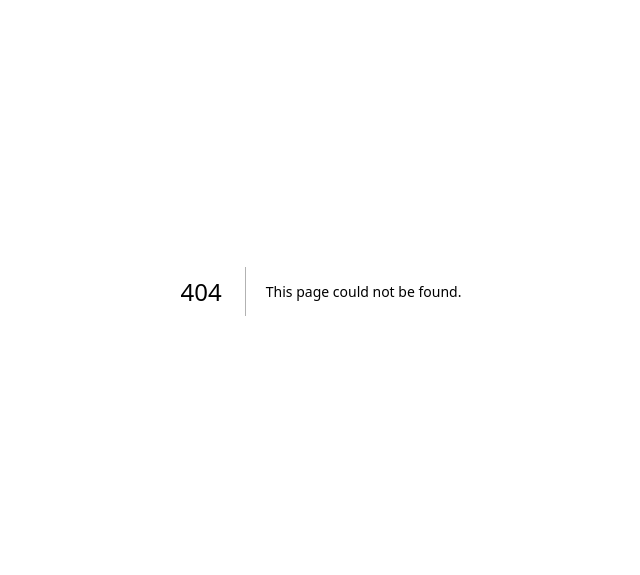
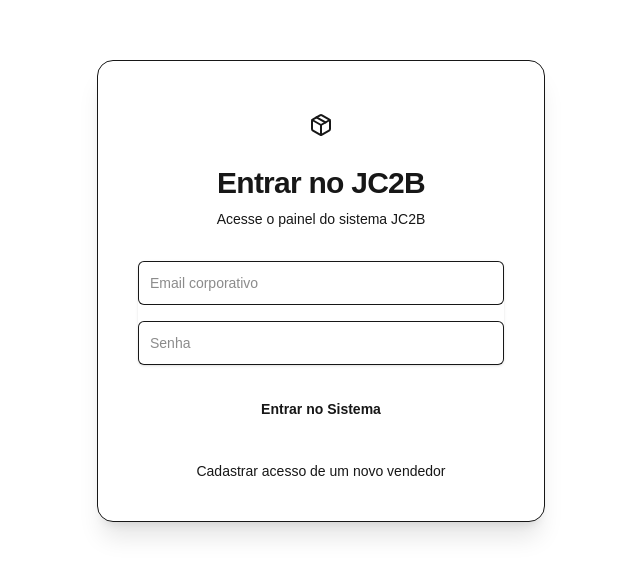
Before and after one commit to leocosta42/jc2b-saas, a Next.js app: page /login in a window 1280 px wide. Before the commit this address had no page. Shown: the part 109-684 px from the top of the page, without its empty margins (319-959 px from the left). Built offline with nearby package versions, Linux system fonts and the light colour scheme; no server answers.

Commit message:
refactor: ajustar auth para ferramenta interna de apenas uma empresa

```diff
--- /dev/null
+++ b/src/app/(auth)/layout.tsx
@@ -0,0 +1,11 @@
+export default function AuthLayout({
+  children,
+}: {
+  children: React.ReactNode
+}) {
+  return (
+    <div className="min-h-screen bg-background text-foreground selection:bg-primary selection:text-primary-foreground">
+      {children}
+    </div>
+  )
+}
--- /dev/null
+++ b/src/app/(auth)/login/page.tsx
@@ -0,0 +1,105 @@
+import Link from 'next/link'
+import { createClient } from '@/lib/supabase/server'
+import { redirect } from 'next/navigation'
+import { Package } from 'lucide-react'
+
+export default async function LoginPage({ searchParams }: { searchParams: { message: string, mode: string } }) {
+  const supabase = await createClient()
+
+  const { data: { session } } = await supabase.auth.getSession()
+
+  if (session) {
+    return redirect('/')
+  }
+
+  const isRegister = searchParams.mode === 'register'
+
+  const authenticate = async (formData: FormData) => {
+    'use server'
+    const email = formData.get('email') as string
+    const password = formData.get('password') as string
+    const mode = formData.get('mode') as string
+    const name = formData.get('name') as string
+
+    const supabase = await createClient()
+
+    if (mode === 'register') {
+      const { error } = await supabase.auth.signUp({
+        email,
+        password,
+        options: { data: { full_name: name } }
+      })
+      if (error) return redirect(`/login?mode=register&message=${error.message}`)
+      return redirect('/login?message=Conta criada com sucesso! Você já pode fazer login.')
+    } else {
+      const { error } = await supabase.auth.signInWithPassword({ email, password })
+      if (error) return redirect('/login?message=Credenciais inválidas.')
+      return redirect('/')
+    }
+  }
+
+  return (
+    <div className="min-h-screen flex items-center justify-center bg-muted/30 p-4">
+      <div className="max-w-md w-full space-y-8 bg-background p-10 rounded-2xl shadow-xl border border-border/50">
+        <div className="text-center">
+          <div className="mx-auto h-12 w-12 bg-primary/10 text-primary rounded-xl flex items-center justify-center mb-4">
+            <Package className="h-6 w-6" />
+          </div>
+          <h2 className="text-3xl font-bold tracking-tight text-foreground">
+            {isRegister ? 'Cadastrar Vendedor' : 'Entrar no JC2B'}
+          </h2>
+          <p className="mt-2 text-sm text-muted-foreground">
+            {isRegister
+              ? 'Cadastre o acesso de um novo vendedor do time'
+              : 'Acesse o painel do sistema JC2B'}
+          </p>
+        </div>
+
+        {searchParams?.message && (
+          <div className="p-3 bg-muted text-foreground text-center text-sm rounded-lg border border-border">
+            {searchParams.message}
+          </div>
+        )}
+
+        <form className="mt-8 space-y-6" action={authenticate}>
+          <input type="hidden" name="mode" value={isRegister ? 'register' : 'login'} />
+
+          <div className="space-y-4 rounded-md shadow-sm">
+            {isRegister && (
+              <div>
+                <label className="sr-only">Nome Completo</label>
+                <input name="name" type="text" required className="relative block w-full rounded-md border-0 py-2.5 px-3 text-foreground ring-1 ring-inset ring-input placeholder:text-muted-foreground focus:z-10 focus:ring-2 focus:ring-inset focus:ring-primary sm:text-sm sm:leading-6 bg-background" placeholder="Seu nome completo" />
+              </div>
+            )}
+            <div>
+              <label className="sr-only">E-mail</label>
+              <input name="email" type="email" required className="relative block w-full rounded-md border-0 py-2.5 px-3 text-foreground ring-1 ring-inset ring-input placeholder:text-muted-foreground focus:z-10 focus:ring-2 focus:ring-inset focus:ring-primary sm:text-sm sm:leading-6 bg-background" placeholder="Email corporativo" />
+            </div>
+            <div>
+              <label className="sr-only">Senha</label>
+              <input name="password" type="password" required className="relative block w-full rounded-md border-0 py-2.5 px-3 text-foreground ring-1 ring-inset ring-input placeholder:text-muted-foreground focus:z-10 focus:ring-2 focus:ring-inset focus:ring-primary sm:text-sm sm:leading-6 bg-background" placeholder="Senha" />
+            </div>
+          </div>
+
+          <div>
+            <button type="submit" className="group relative flex w-full justify-center rounded-md bg-primary px-3 py-2.5 text-sm font-semibold text-primary-foreground hover:bg-primary/90 focus-visible:outline focus-visible:outline-2 focus-visible:outline-offset-2 focus-visible:outline-primary transition-all">
+              {isRegister ? 'Cadastrar Vendedor' : 'Entrar no Sistema'}
+            </button>
+          </div>
+        </form>
+
+        <div className="text-center text-sm">
+          {isRegister ? (
+            <Link href="/login" className="font-medium text-primary hover:text-primary/80">
+              Já possui uma conta? Faça login
+            </Link>
+          ) : (
+            <Link href="/login?mode=register" className="font-medium text-primary hover:text-primary/80">
+              Cadastrar acesso de um novo vendedor
+            </Link>
+          )}
+        </div>
+      </div>
+    </div>
+  )
+}
```
Also changed, not shown: 1 other file (tests, documents, lock files or other folders).
